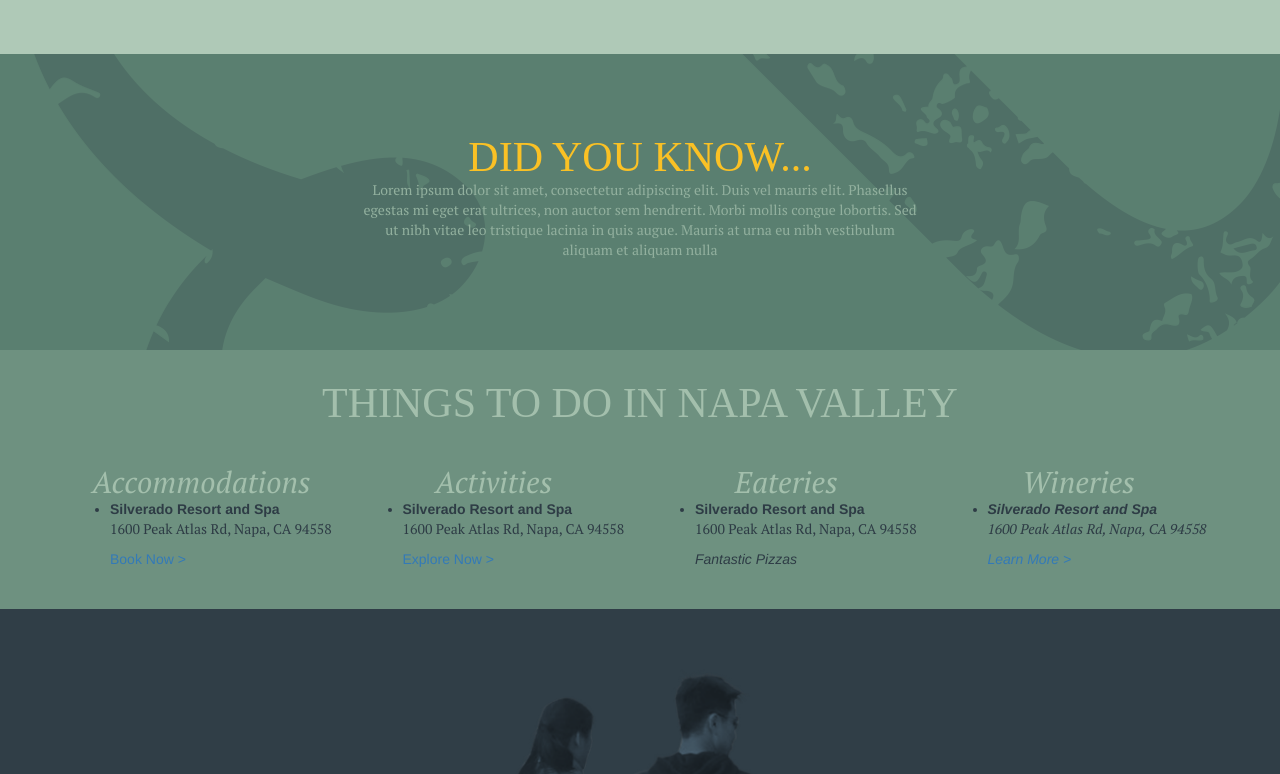
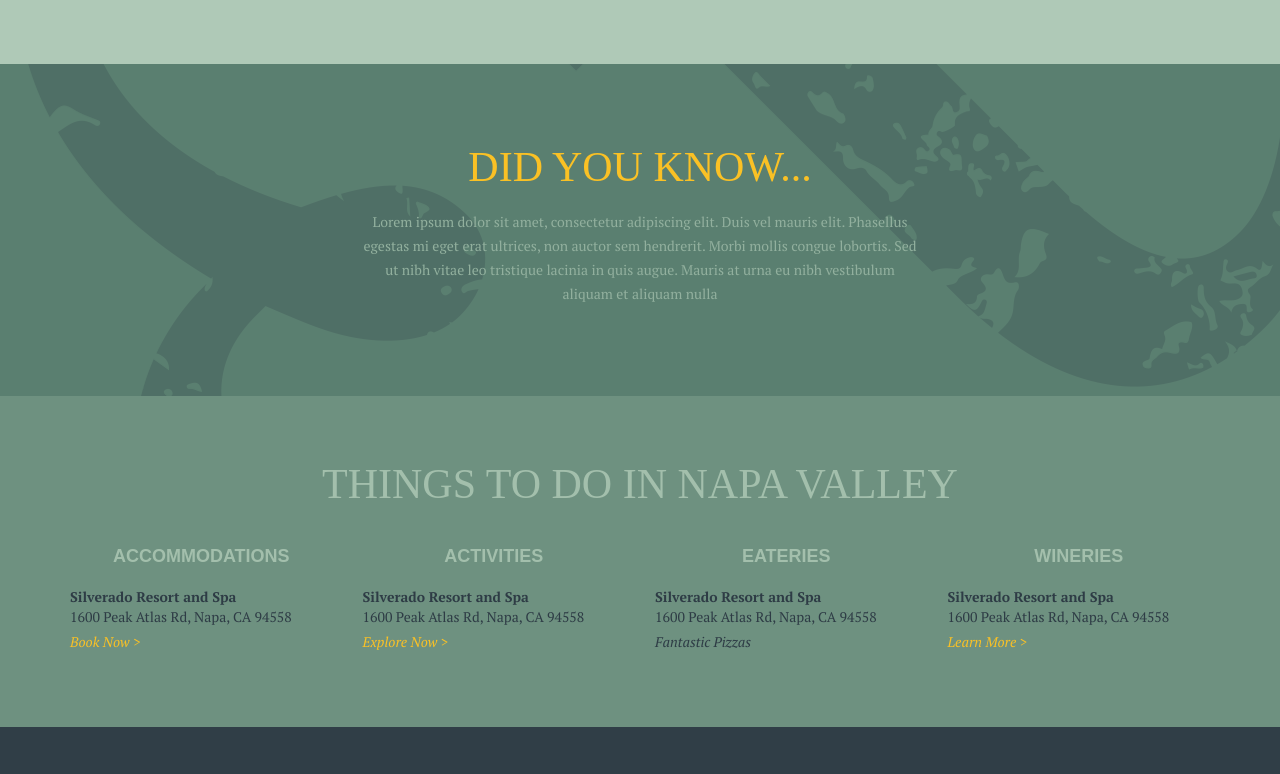
Before and after one commit to perryhoffman/travandsofi, a plain HTML site: page index.html in a window 1280 px wide. Shown: the part 5940-6714 px from the top of the page. Drawn offline with nearby package versions, Linux system fonts and the light colour scheme; a web font is replaced by a local one.

Commit message:
Further fixing typefaces.

```diff
--- a/css/main.css
+++ b/css/main.css
@@ -216,7 +216,7 @@ h3 {
 h4 {
     font-size: 30px;
 }
-p {
+p, b, a, i {
     font-family: 'PT Serif', serif;
     /*font-family: 'Arvo', serif;*/
 }
@@ -254,7 +254,7 @@ img {
     background-color: #303E47;
 }
 .section--lg-padding {
-    padding: 60px 30px;
+    padding: 65px 30px;
 }
 
 .profile-img {
@@ -379,6 +379,9 @@ img {
     color: #92b09e;
     padding: 80px 30px;
 }
+#info p {
+    line-height: 24px;
+}
 
 #to-do {
     background-color: #6e9180;
@@ -386,6 +389,28 @@ img {
 }
 #to-do h2, #to-do h4 {
     color: #a3bfac;
+}
+#to-do h4 {
+    font-family: 'News Cycle', sans-serif;
+    font-style: normal;
+    text-transform: uppercase;
+    margin-bottom: 20px;
+    font-weight: bold;
+    font-size: 18px;
+}
+#to-do ul {
+    list-style: none;
+    padding-left: 0px;
+}
+#to-do a {
+    font-style: italic;
+}
+#to-do a:hover {
+    text-decoration: none;
+    color: #D2A62F;
+}
+#to-do p {
+    margin-bottom: 5px;
 }
 
 #fin {
--- a/index.html
+++ b/index.html
@@ -229,14 +229,14 @@
             <div class="container text-center">
                 <div class="row">
                     <div class="col-xs-12 col-md-6 col-md-offset-3">
-                        <h2 class="highlight">DID YOU KNOW...</h2>
+                        <h2 class="highlight mb20">DID YOU KNOW...</h2>
                         <p>Lorem ipsum dolor sit amet, consectetur adipiscing elit. Duis vel mauris elit. Phasellus egestas mi eget erat ultrices, non auctor sem hendrerit. Morbi mollis congue lobortis. Sed ut nibh vitae leo tristique lacinia in quis augue. Mauris at urna eu nibh vestibulum aliquam et aliquam nulla</p>
                     </div>
                 </div>
             </div>
         </div>
 
-        <div id="to-do" class="section">
+        <div id="to-do" class="section section--lg-padding">
             <div class="container">
                 <div class="row text-center">
                     <h2 class="mb40">THINGS TO DO IN NAPA VALLEY</h2>
@@ -248,7 +248,7 @@
                             <li>
                                 <b>Silverado Resort and Spa</b>
                                 <p>1600 Peak Atlas Rd, Napa, CA 94558</p>
-                                <a>Book Now ></a>
+                                <a class="highlight" href="#">Book Now ></a>
                             </li>
                         </ul>
                     </div>
@@ -258,7 +258,7 @@
                             <li>
                                 <b>Silverado Resort and Spa</b>
                                 <p>1600 Peak Atlas Rd, Napa, CA 94558</p>
-                                <a>Explore Now ></a>
+                                <a class="highlight" href="#">Explore Now ></a>
                             </li>
                         </ul>
                     </div>
@@ -268,7 +268,7 @@
                             <li>
                                 <b>Silverado Resort and Spa</b>
                                 <p>1600 Peak Atlas Rd, Napa, CA 94558</p>
-                                <i>Fantastic Pizzas</>
+                                <i>Fantastic Pizzas</i>
                             </li>
                         </ul>
                     </div>
@@ -278,7 +278,7 @@
                             <li>
                                 <b>Silverado Resort and Spa</b>
                                 <p>1600 Peak Atlas Rd, Napa, CA 94558</p>
-                                <a>Learn More ></a>
+                                <a class="highlight" href="#">Learn More ></a>
                             </li>
                         </ul>
                     </div>
```
